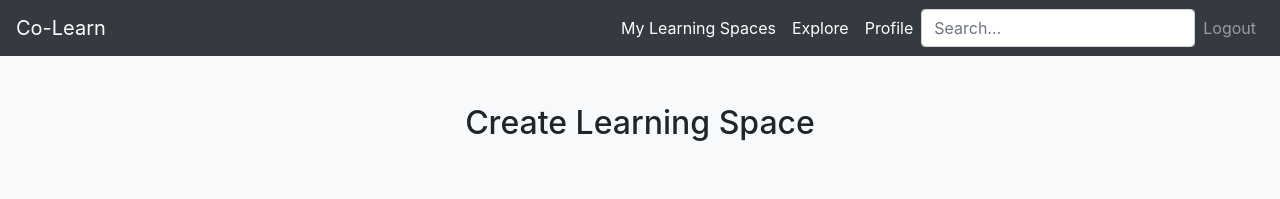
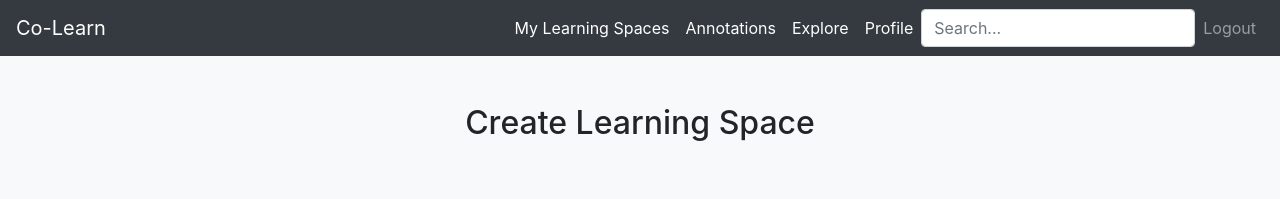
Before and after one commit to onurdemirkale/bounswe574-2023, a Django app: page /learningspace/create/ in a window 1280 px wide. Shown: the top 199 px of the page. Run offline with Django 4.2, Linux system fonts and the light colour scheme; the visitor is signed in with stand-in values (Sample User, id 1).

Commit message:
Implemented the href on the navbar for annotations view

```diff
--- a/swe574/templates/navbar_auth.html
+++ b/swe574/templates/navbar_auth.html
@@ -5,6 +5,9 @@
 		<ul class="navbar-nav ml-auto">
 			<li class="nav-item active">
 				<a class="nav-link" href="{% url "learning_space:my_learning_spaces_view" %}">My Learning Spaces</a>
+			</li>
+			<li class="nav-item active">
+				<a class="nav-link" href="/annotations">Annotations</a>
 			</li>
 			<li class="nav-item active">
 				<a class="nav-link" href="/explore">Explore</a>
```
